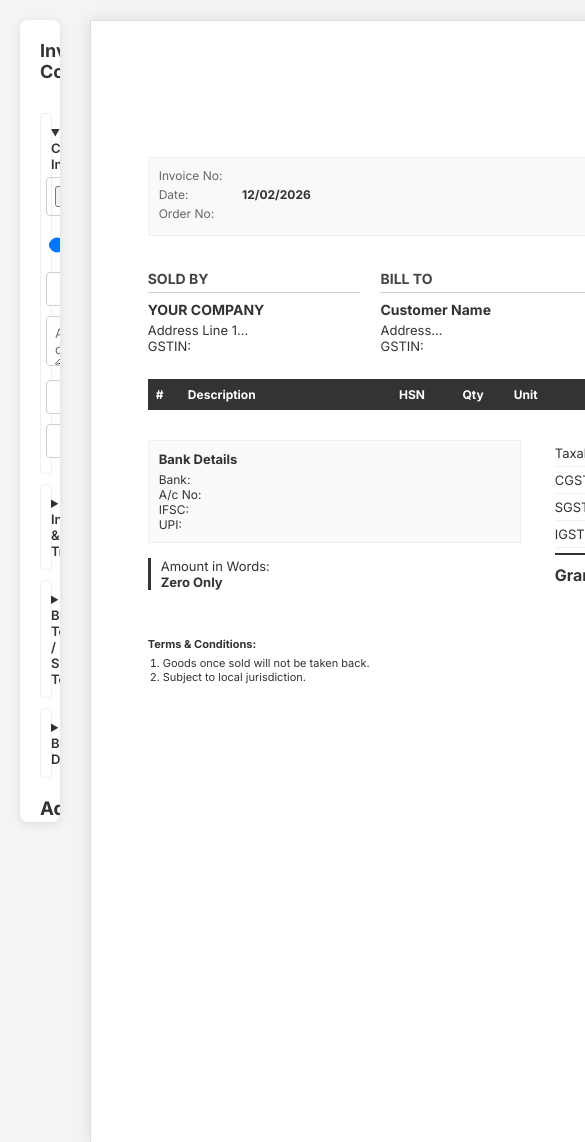
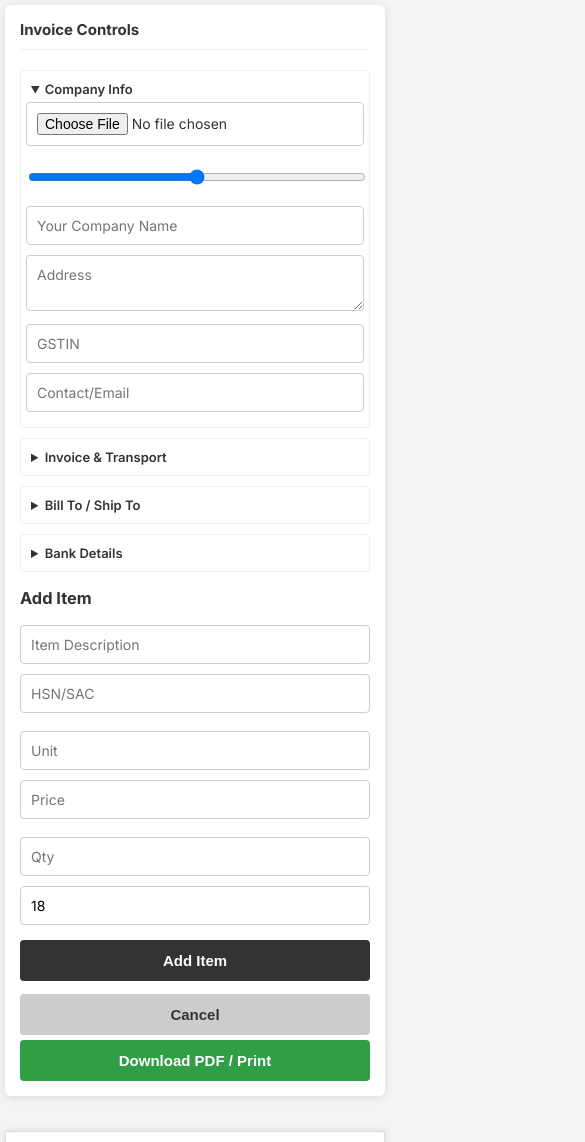
Before and after one commit to md-bilal-d/INVOICE-GENERATE-, a website: page index.html in a window 390 px wide. Shown: the top 1142 px of the page, 585 px wide, since content can reach past the window. Drawn offline with Linux system fonts and the light colour scheme.

Commit message:
Add mobile responsive design and fix number formatting

```diff
--- a/style.css
+++ b/style.css
@@ -327,6 +327,203 @@ summary {
 
 /* .no-print {} - utility class used in HTML, rules defined in @media print */
 
+/* ========================================
+   MOBILE RESPONSIVE STYLES
+   ======================================== */
+
+/* Tablet and smaller (max-width: 1024px) */
+@media screen and (max-width: 1024px) {
+    .app-container {
+        flex-direction: column;
+        padding: 10px;
+        gap: 20px;
+    }
+
+    .controls {
+        width: 100%;
+        max-height: none;
+        margin-bottom: 20px;
+    }
+
+    .page {
+        width: 100%;
+        min-height: auto;
+        padding: 10mm;
+    }
+}
+
+/* Mobile (max-width: 768px) */
+@media screen and (max-width: 768px) {
+    body {
+        font-size: 14px;
+    }
+
+    .app-container {
+        padding: 5px;
+        gap: 15px;
+    }
+
+    .controls {
+        padding: 15px;
+        border-radius: 6px;
+    }
+
+    .control-header h2 {
+        font-size: 16px;
+    }
+
+    input,
+    textarea,
+    select {
+        font-size: 14px;
+        padding: 10px;
+    }
+
+    .btn {
+        padding: 12px;
+        font-size: 15px;
+    }
+
+    /* Invoice Preview */
+    .page {
+        padding: 8mm;
+        box-shadow: 0 0 8px rgba(0, 0, 0, 0.1);
+    }
+
+    .inv-header {
+        flex-direction: column;
+        align-items: center;
+        text-align: center;
+        gap: 15px;
+    }
+
+    .title-area {
+        text-align: center;
+    }
+
+    .title-area h1 {
+        font-size: 22px;
+    }
+
+    .logo-area img {
+        max-height: 60px;
+    }
+
+    .qr-holder img {
+        width: 60px;
+        height: 60px;
+    }
+
+    /* Meta Box */
+    .meta-box {
+        flex-direction: column;
+        gap: 10px;
+        font-size: 11px;
+    }
+
+    /* Address Grid */
+    .address-grid {
+        flex-direction: column;
+        gap: 15px;
+    }
+
+    .addr-box {
+        font-size: 12px;
+    }
+
+    .addr-box h3 {
+        font-size: 13px;
+    }
+
+    /* Table */
+    .inv-table {
+        font-size: 10px;
+    }
+
+    .inv-table th,
+    .inv-table td {
+        padding: 6px 4px;
+    }
+
+    /* Make table scrollable on very small screens */
+    .inv-table-wrapper {
+        overflow-x: auto;
+        -webkit-overflow-scrolling: touch;
+    }
+
+    /* Footer */
+    .inv-footer {
+        flex-direction: column;
+        gap: 15px;
+    }
+
+    .footer-left,
+    .footer-right {
+        width: 100%;
+    }
+
+    .bank-details {
+        font-size: 11px;
+    }
+
+    .amount-words {
+        font-size: 12px;
+    }
+
+    .summary-line {
+        font-size: 12px;
+    }
+
+    .summary-line.total {
+        font-size: 14px;
+    }
+
+    /* Terms & Signature */
+    .terms-sig {
+        flex-direction: column;
+        gap: 15px;
+        align-items: flex-start;
+    }
+
+    .sig-block {
+        width: 100%;
+    }
+}
+
+/* Small Mobile (max-width: 480px) */
+@media screen and (max-width: 480px) {
+    .control-header h2 {
+        font-size: 15px;
+    }
+
+    .title-area h1 {
+        font-size: 18px;
+    }
+
+    .inv-table {
+        font-size: 9px;
+    }
+
+    .inv-table th,
+    .inv-table td {
+        padding: 4px 2px;
+    }
+
+    /* Stack buttons vertically on very small screens */
+    .row {
+        flex-direction: column;
+        gap: 8px;
+    }
+
+    .half {
+        width: 100%;
+    }
+
+    .page {
+        padding: 5mm;
+    }
+}
+
 @media print {
 
     .no-print,
```
